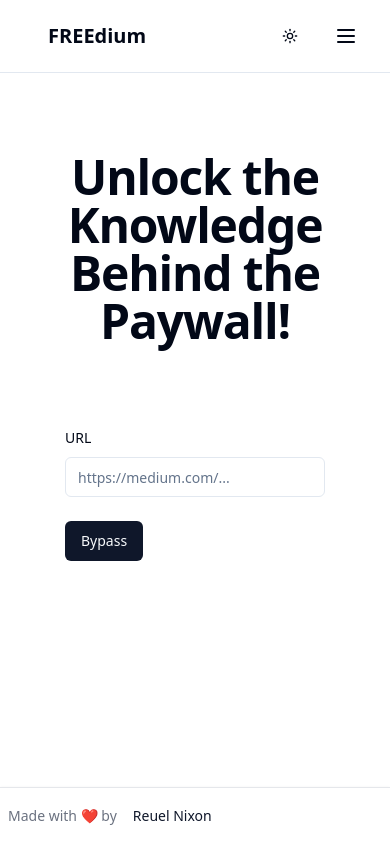
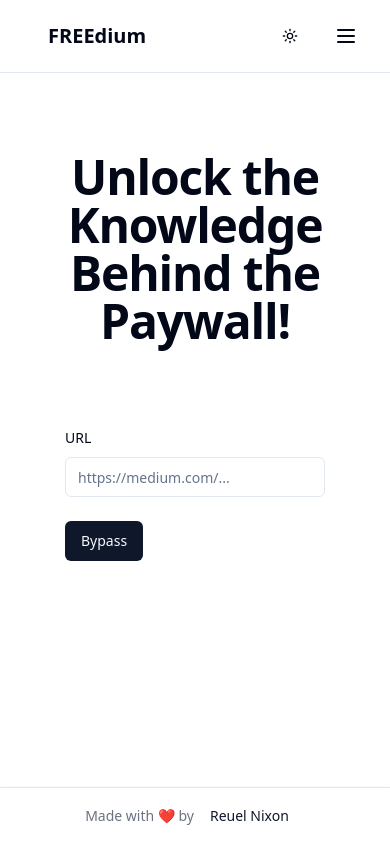
Before and after one commit to rnxj/freedium, a Next.js app: page / in a window 390 px wide. Built offline with nearby package versions, Linux system fonts and the light colour scheme.

Commit message:
fixing the UI: Footer

```diff
--- a/src/components/Footer.tsx
+++ b/src/components/Footer.tsx
@@ -3,8 +3,8 @@ import { Button } from "./ui/button";
 
 const Footer = () => {
   return (
-    <footer className="fixed bottom-0 left-0 z-20 w-full border-t border-gray-200 bg-white p-2 shadow dark:border-gray-600 dark:bg-[#0c111c] md:flex md:items-center md:justify-center">
-      <span className="text-sm text-gray-500 dark:text-gray-400 sm:text-center">
+    <footer className="fixed bottom-0 left-0 z-20 flex w-full items-center justify-center border-t border-gray-200 bg-white p-2 shadow dark:border-gray-600 dark:bg-[#0c111c]">
+      <span className="text-center text-sm text-gray-500 dark:text-gray-400">
         Made with ❤️ by
         <Button asChild variant="link">
           <Link href="https://github.com/ReuelNixon">Reuel Nixon</Link>
```
